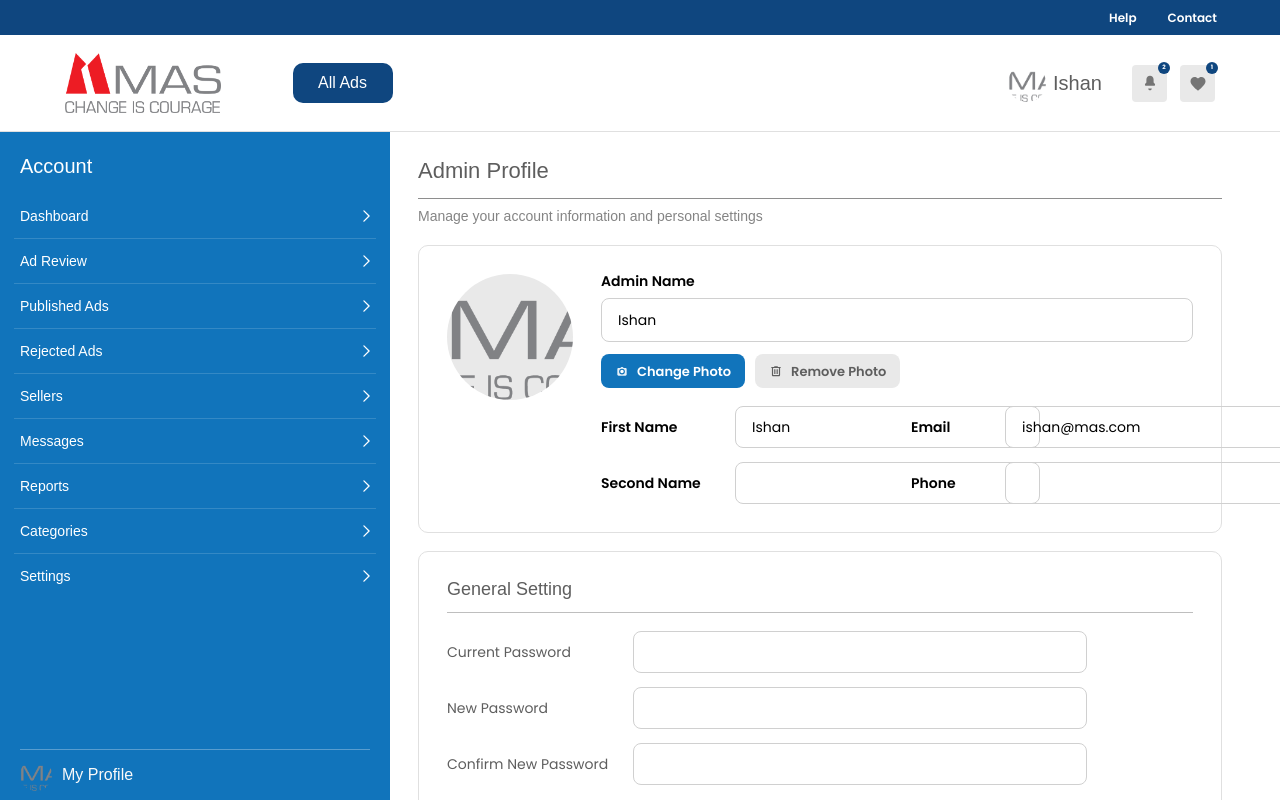
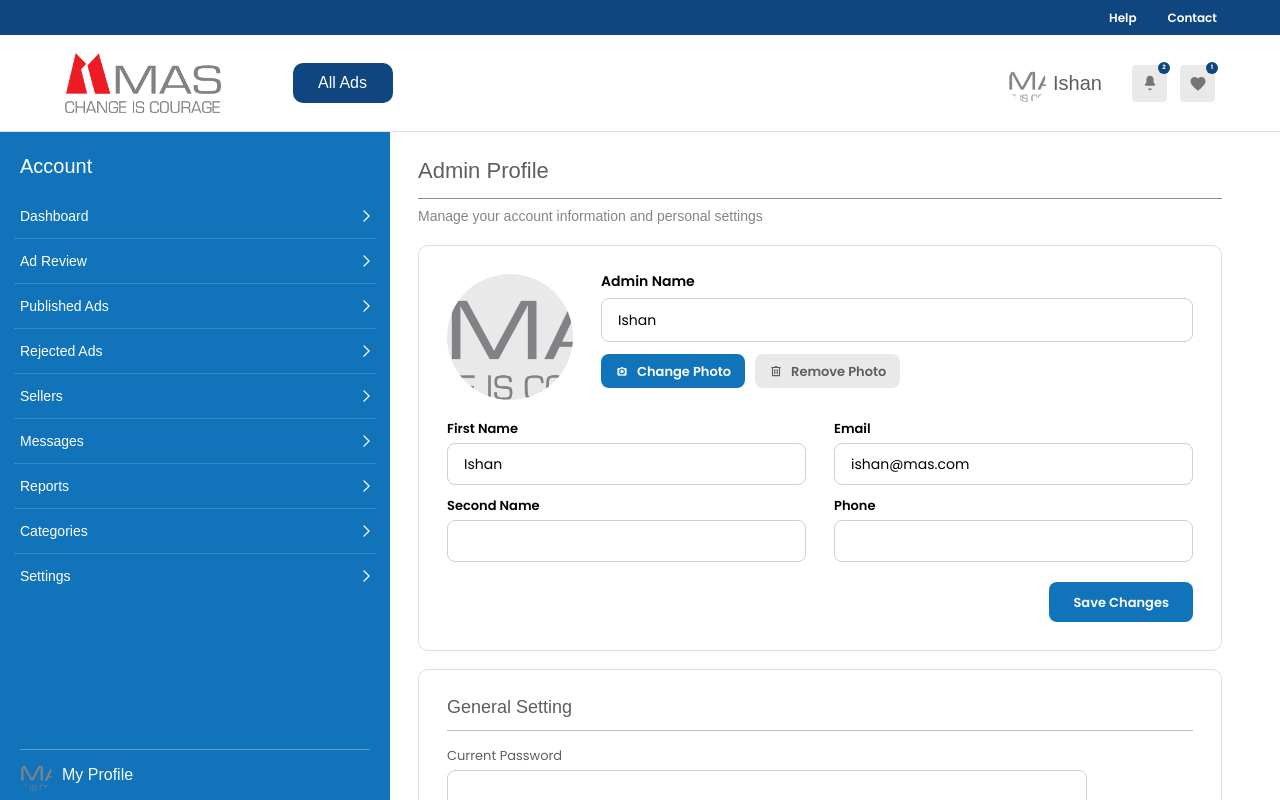
Before and after one commit to Wemixt/mas-classified-admin, a Next.js app: page /profile in a window 1280 px wide. Built offline with nearby package versions, Linux system fonts and the light colour scheme.

Commit message:
enhance admin profile

```diff
--- a/src/components/profile/AdminProfileContent.tsx
+++ b/src/components/profile/AdminProfileContent.tsx
@@ -41,9 +41,10 @@ export default function AdminProfileContent() {
   });
 
   return (
-    <div className="py-[28px] pl-[28px] pr-[8px]">
+    <div className="py-4 md:py-[28px] px-4 md:pl-[28px] md:pr-[8px]">
+      {/* Page Header */}
       <h1
-        className="text-[#5E5E5E] text-[22px] font-normal leading-[100%] tracking-normal"
+        className="text-[#5E5E5E] text-[18px] md:text-[22px] font-normal leading-[100%] tracking-normal"
         style={{ fontFamily: "Eurostile, sans-serif" }}
       >
         Admin Profile
@@ -52,7 +53,7 @@ export default function AdminProfileContent() {
       <div className="border-t border-[#5E5E5E] opacity-70 mt-[16px]" />
 
       <p
-        className="text-[#333333] text-[14px] font-normal leading-[100%] tracking-normal opacity-60 mt-[10px]"
+        className="text-[#333333] text-[12px] md:text-[14px] font-normal leading-[100%] tracking-normal opacity-60 mt-[10px]"
         style={{ fontFamily: "Eurostile, sans-serif" }}
       >
         Manage your account information and personal settings
@@ -60,10 +61,12 @@ export default function AdminProfileContent() {
 
       <div className="mt-[22px] max-w-[1020px] flex flex-col gap-[18px]">
         {/* Profile card */}
-        <section className="bg-white border border-[#E0E0E0] rounded-[10px] p-[22px] md:p-[28px]">
-          <div className="flex flex-col md:flex-row gap-[22px] md:gap-[28px]">
-            <div className="shrink-0 flex items-start gap-[18px]">
-              <div className="w-[110px] h-[110px] md:w-[126px] md:h-[126px] rounded-full overflow-hidden bg-[#E9E9E9]">
+        <section className="bg-white border border-[#E0E0E0] rounded-[10px] p-4 md:p-[28px]">
+          {/* Avatar row */}
+          <div className="flex flex-col sm:flex-row items-center sm:items-start gap-4 md:gap-[28px]">
+            {/* Avatar */}
+            <div className="shrink-0">
+              <div className="w-[90px] h-[90px] sm:w-[110px] sm:h-[110px] md:w-[126px] md:h-[126px] rounded-full overflow-hidden bg-[#E9E9E9]">
                 <Image
                   src={user.avatar || "/logos/mass logo.png"}
                   alt="Admin profile photo"
@@ -74,7 +77,8 @@ export default function AdminProfileContent() {
               </div>
             </div>
 
-            <div className="flex-1 min-w-0">
+            {/* Admin Name + photo actions */}
+            <div className="flex-1 min-w-0 w-full">
               <label className="block text-[#000000] text-[14px] font-semibold leading-[100%] tracking-normal">
                 Admin Name
               </label>
@@ -132,10 +136,14 @@ export default function AdminProfileContent() {
                   Remove Photo
                 </button>
               </div>
+            </div>
+          </div>
 
-              <div className="mt-[18px] grid grid-cols-1 lg:grid-cols-2 gap-x-[28px] gap-y-[14px]">
-                <div className="grid grid-cols-[120px_1fr] items-center gap-[14px]">
-                  <label className="text-[#000000] text-[14px] font-semibold leading-[100%] tracking-normal">
+          {/* Form fields grid */}
+          <div className="mt-[22px] grid grid-cols-1 md:grid-cols-2 gap-x-[28px] gap-y-[14px]">
+            {/* First Name */}
+            <div className="flex flex-col gap-[8px]">
+              <label className="text-[#000000] text-[13px] font-semibold leading-[100%] tracking-normal">
                 First Name
               </label>
               <input
@@ -144,12 +152,13 @@ export default function AdminProfileContent() {
                 onChange={(e) =>
                   setProfile((p) => ({ ...p, firstName: e.target.value }))
                 }
-                    className="h-[42px] px-[16px] border border-[#D0D0D0] rounded-[8px] text-[#000000] text-[14px] font-normal leading-[100%] tracking-normal outline-none focus:border-[#1174BB] transition-colors"
+                className="w-full h-[42px] px-[16px] border border-[#D0D0D0] rounded-[8px] text-[#000000] text-[14px] font-normal leading-[100%] tracking-normal outline-none focus:border-[#1174BB] transition-colors"
               />
             </div>
 
-                <div className="grid grid-cols-[80px_1fr] items-center gap-[14px]">
-                  <label className="text-[#000000] text-[14px] font-semibold leading-[100%] tracking-normal">
+            {/* Email */}
+            <div className="flex flex-col gap-[8px]">
+              <label className="text-[#000000] text-[13px] font-semibold leading-[100%] tracking-normal">
                 Email
               </label>
               <input
@@ -158,12 +167,13 @@ export default function AdminProfileContent() {
                 onChange={(e) =>
                   setProfile((p) => ({ ...p, email: e.target.value }))
                 }
-                    className="h-[42px] px-[16px] border border-[#D0D0D0] rounded-[8px] text-[#000000] text-[14px] font-normal leading-[100%] tracking-normal outline-none focus:border-[#1174BB] transition-colors"
+                className="w-full h-[42px] px-[16px] border border-[#D0D0D0] rounded-[8px] text-[#000000] text-[14px] font-normal leading-[100%] tracking-normal outline-none focus:border-[#1174BB] transition-colors"
               />
             </div>
 
-                <div className="grid grid-cols-[120px_1fr] items-center gap-[14px]">
-                  <label className="text-[#000000] text-[14px] font-semibold leading-[100%] tracking-normal">
+            {/* Second Name */}
+            <div className="flex flex-col gap-[8px]">
+              <label className="text-[#000000] text-[13px] font-semibold leading-[100%] tracking-normal">
                 Second Name
               </label>
               <input
@@ -172,12 +182,13 @@ export default function AdminProfileContent() {
                 onChange={(e) =>
                   setProfile((p) => ({ ...p, secondName: e.target.value }))
                 }
-                    className="h-[42px] px-[16px] border border-[#D0D0D0] rounded-[8px] text-[#000000] text-[14px] font-normal leading-[100%] tracking-normal outline-none focus:border-[#1174BB] transition-colors"
+                className="w-full h-[42px] px-[16px] border border-[#D0D0D0] rounded-[8px] text-[#000000] text-[14px] font-normal leading-[100%] tracking-normal outline-none focus:border-[#1174BB] transition-colors"
               />
             </div>
 
-                <div className="grid grid-cols-[80px_1fr] items-center gap-[14px]">
-                  <label className="text-[#000000] text-[14px] font-semibold leading-[100%] tracking-normal">
+            {/* Phone */}
+            <div className="flex flex-col gap-[8px]">
+              <label className="text-[#000000] text-[13px] font-semibold leading-[100%] tracking-normal">
                 Phone
               </label>
               <input
@@ -186,18 +197,26 @@ export default function AdminProfileContent() {
                 onChange={(e) =>
                   setProfile((p) => ({ ...p, phone: e.target.value }))
                 }
-                    className="h-[42px] px-[16px] border border-[#D0D0D0] rounded-[8px] text-[#000000] text-[14px] font-normal leading-[100%] tracking-normal outline-none focus:border-[#1174BB] transition-colors"
+                className="w-full h-[42px] px-[16px] border border-[#D0D0D0] rounded-[8px] text-[#000000] text-[14px] font-normal leading-[100%] tracking-normal outline-none focus:border-[#1174BB] transition-colors"
               />
             </div>
           </div>
-            </div>
+
+          {/* Save button */}
+          <div className="mt-[20px] flex justify-end">
+            <button
+              type="button"
+              className="h-[40px] px-[24px] bg-[#1174BB] rounded-[8px] text-white text-[13px] font-semibold leading-[100%] tracking-normal hover:bg-[#0E63A0] transition-colors"
+            >
+              Save Changes
+            </button>
           </div>
         </section>
 
         {/* General Setting */}
-        <section className="bg-white border border-[#E0E0E0] rounded-[10px] p-[22px] md:p-[28px]">
+        <section className="bg-white border border-[#E0E0E0] rounded-[10px] p-4 md:p-[28px]">
           <h2
-            className="text-[#5E5E5E] text-[18px] font-normal leading-[100%] tracking-normal"
+            className="text-[#5E5E5E] text-[16px] md:text-[18px] font-normal leading-[100%] tracking-normal"
             style={{ fontFamily: "Eurostile, sans-serif" }}
           >
             General Setting
@@ -205,8 +224,9 @@ export default function AdminProfileContent() {
           <div className="border-t border-[#5E5E5E] opacity-40 mt-[14px]" />
 
           <div className="mt-[18px] max-w-[640px] flex flex-col gap-[14px]">
-            <div className="grid grid-cols-[170px_1fr] items-center gap-[16px]">
-              <label className="text-[#5E5E5E] text-[14px] font-normal leading-[100%] tracking-normal">
+            {/* Current Password */}
+            <div className="flex flex-col gap-[8px]">
+              <label className="text-[#5E5E5E] text-[13px] font-normal leading-[100%] tracking-normal">
                 Current Password
               </label>
               <input
@@ -218,12 +238,13 @@ export default function AdminProfileContent() {
                     currentPassword: e.target.value,
                   }))
                 }
-                className="h-[42px] px-[16px] border border-[#D0D0D0] rounded-[8px] text-[#000000] text-[14px] font-normal leading-[100%] tracking-normal outline-none focus:border-[#1174BB] transition-colors"
+                className="w-full h-[42px] px-[16px] border border-[#D0D0D0] rounded-[8px] text-[#000000] text-[14px] font-normal leading-[100%] tracking-normal outline-none focus:border-[#1174BB] transition-colors"
               />
             </div>
 
-            <div className="grid grid-cols-[170px_1fr] items-center gap-[16px]">
-              <label className="text-[#5E5E5E] text-[14px] font-normal leading-[100%] tracking-normal">
+            {/* New Password */}
+            <div className="flex flex-col gap-[8px]">
+              <label className="text-[#5E5E5E] text-[13px] font-normal leading-[100%] tracking-normal">
                 New Password
               </label>
               <input
@@ -232,12 +253,13 @@ export default function AdminProfileContent() {
                 onChange={(e) =>
                   setPasswords((p) => ({ ...p, newPassword: e.target.value }))
                 }
-                className="h-[42px] px-[16px] border border-[#D0D0D0] rounded-[8px] text-[#000000] text-[14px] font-normal leading-[100%] tracking-normal outline-none focus:border-[#1174BB] transition-colors"
+                className="w-full h-[42px] px-[16px] border border-[#D0D0D0] rounded-[8px] text-[#000000] text-[14px] font-normal leading-[100%] tracking-normal outline-none focus:border-[#1174BB] transition-colors"
               />
             </div>
 
-            <div className="grid grid-cols-[170px_1fr] items-center gap-[16px]">
-              <label className="text-[#5E5E5E] text-[14px] font-normal leading-[100%] tracking-normal">
+            {/* Confirm New Password */}
+            <div className="flex flex-col gap-[8px]">
+              <label className="text-[#5E5E5E] text-[13px] font-normal leading-[100%] tracking-normal">
                 Confirm New Password
               </label>
               <input
@@ -249,9 +271,19 @@ export default function AdminProfileContent() {
                     confirmNewPassword: e.target.value,
                   }))
                 }
-                className="h-[42px] px-[16px] border border-[#D0D0D0] rounded-[8px] text-[#000000] text-[14px] font-normal leading-[100%] tracking-normal outline-none focus:border-[#1174BB] transition-colors"
+                className="w-full h-[42px] px-[16px] border border-[#D0D0D0] rounded-[8px] text-[#000000] text-[14px] font-normal leading-[100%] tracking-normal outline-none focus:border-[#1174BB] transition-colors"
               />
             </div>
+          </div>
+
+          {/* Update Password button */}
+          <div className="mt-[20px] flex justify-end max-w-[640px]">
+            <button
+              type="button"
+              className="h-[40px] px-[24px] bg-[#1174BB] rounded-[8px] text-white text-[13px] font-semibold leading-[100%] tracking-normal hover:bg-[#0E63A0] transition-colors"
+            >
+              Update Password
+            </button>
           </div>
         </section>
       </div>
```
Lines whose indentation alone changed are shown as unchanged.
